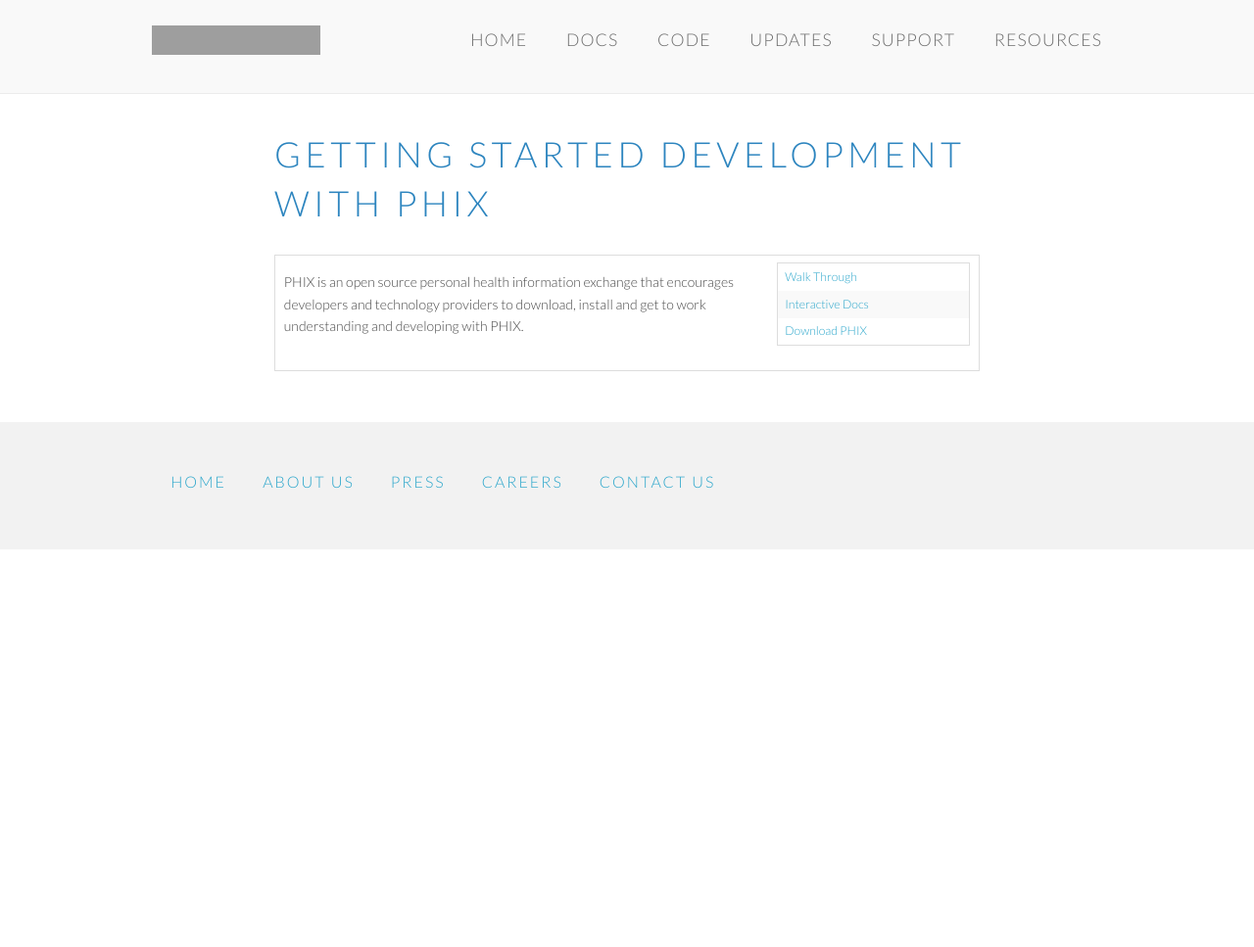
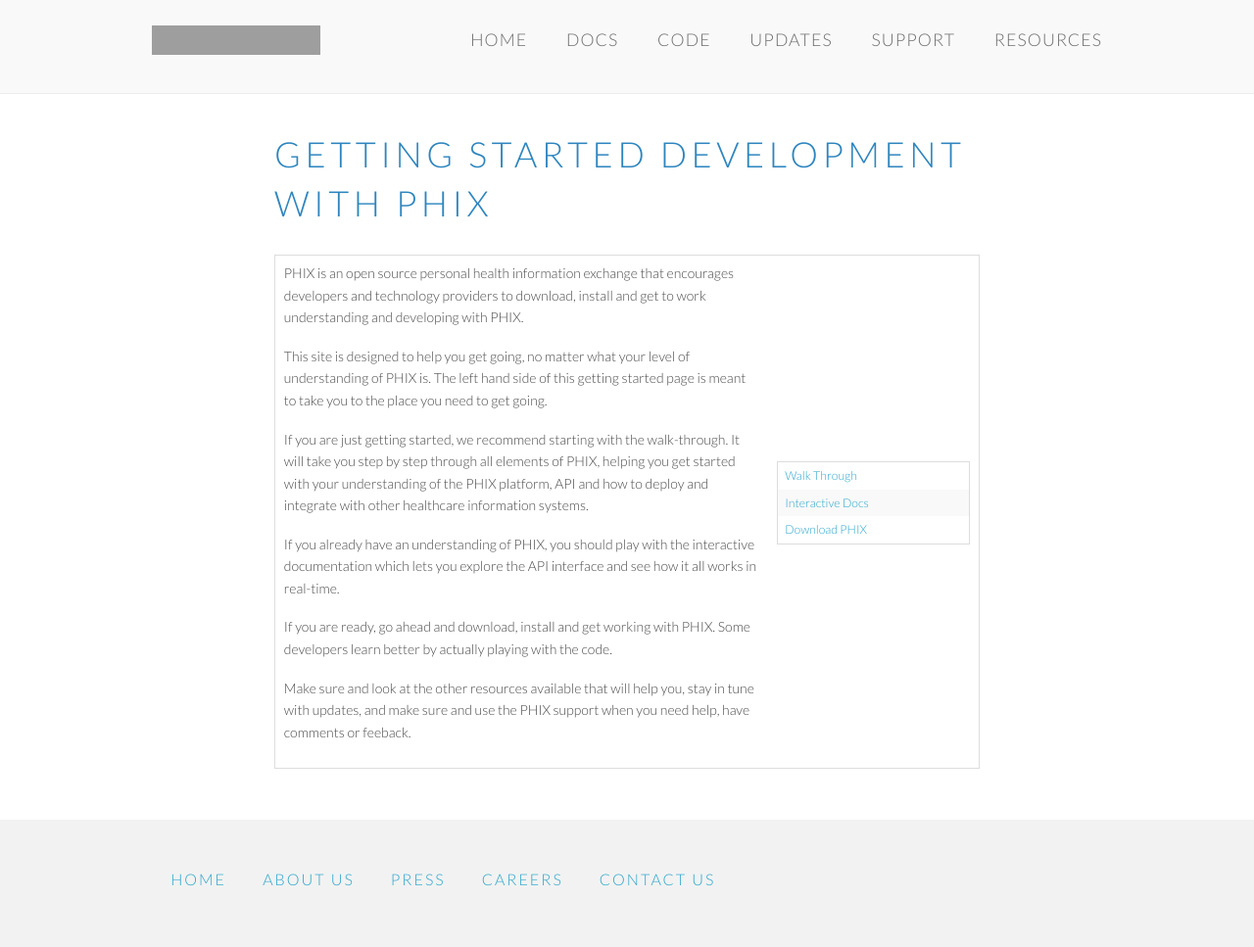
Before and after one commit to amida-tech/developers.amida.com, a Jekyll site: the page built from getting-started.html, in a window 1280 px wide. Shown: the whole page at 98% size. Built offline with Jekyll 4.4.1, drawn with Linux system fonts in a browser that asks for light colours; nearby versions of some CDN libraries; before the commit the page ends 900 px from its top, so only the background shows below that; grey boxes are pictures that could not be loaded.

Commit message:
update Getting started

```diff
--- a/getting-started.html
+++ b/getting-started.html
@@ -10,6 +10,11 @@ overview: true
     <tr>
         <td width="70%">
             <p>PHIX is an open source personal health information exchange that encourages developers and technology providers to download, install and get to work understanding and developing with PHIX.</p>
+            <p>This site is designed to help you get going, no matter what your level of understanding of PHIX is. The left hand side of this getting started page is meant to take you to the place you need to get going.</p>
+            <p>If you are just getting started, we recommend starting with the walk-through. It will take you step by step through all elements of PHIX, helping you get started with your understanding of the PHIX platform, API and how to deploy and integrate with other healthcare information systems.</p>
+            <p>If you already have an understanding of PHIX, you should play with the interactive documentation which lets you explore the API interface and see how it all works in real-time.</p>
+            <p>If you are ready, go ahead and download, install and get working with PHIX. Some developers learn better by actually playing with the code.</p>
+            <p>Make sure and look at the other resources available that will help you, stay in tune with updates, and make sure and use the PHIX support when you need help, have comments or feeback.</p>
         </td>
         <td>
             <table cellpadding="5" width="100%" >
```
